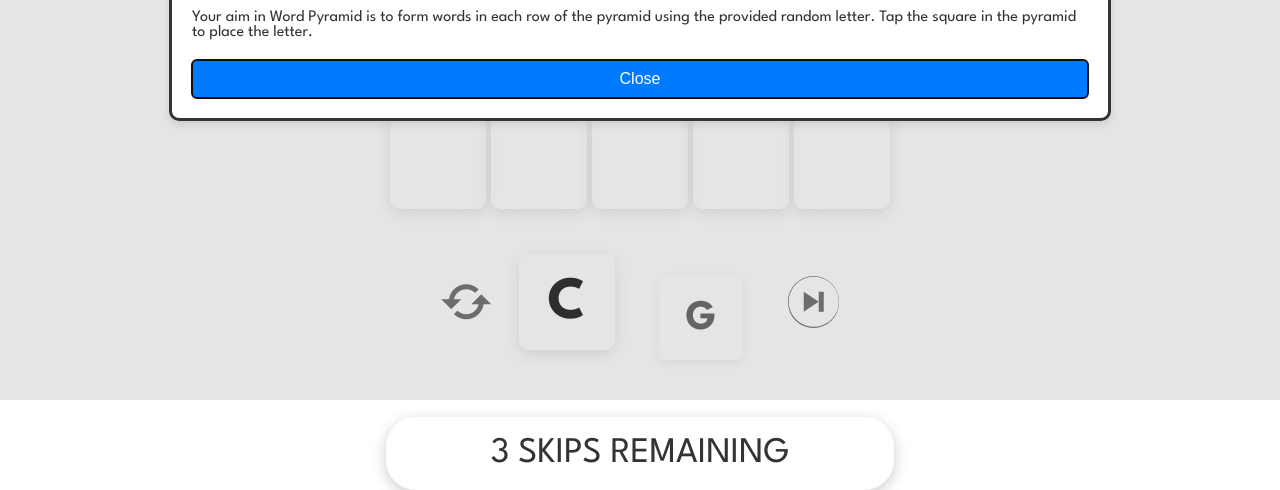
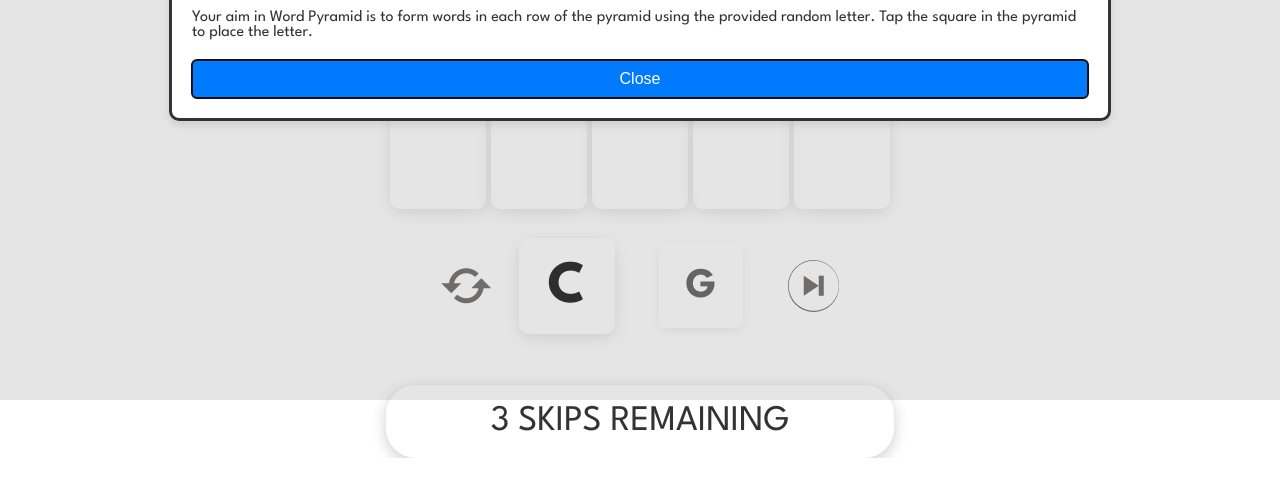
Before and after one commit to baconatorr/WordPyra-App, a plain HTML site: page game/game.html in a window 1280 px wide. Shown: the part 400-890 px from the top of the page. After the commit the page ends 858 px from the top, so only its background shows below. Drawn offline with nearby package versions, Linux system fonts and the light colour scheme; a web font is replaced by a local one.

Commit message:
Update game.css

```diff
--- a/game/game.css
+++ b/game/game.css
@@ -322,7 +322,7 @@ dialog button:hover {
     height: clamp(3rem, 1.8rem + 6vw, 6rem);
   }
 
-  .skips, .next-letter  {
+  .skips{
     font-size: clamp(0.875rem, 0.25rem + 3.5vw, 2.25rem);
     margin-top: 4vh;
   }
```
